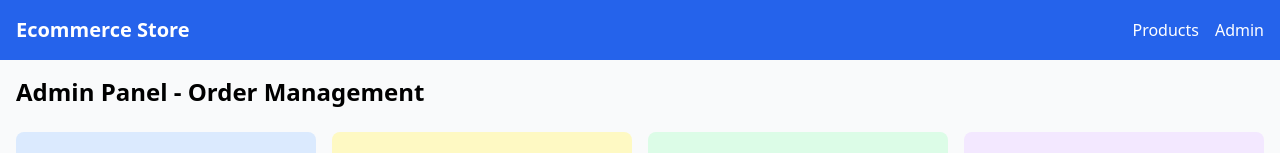
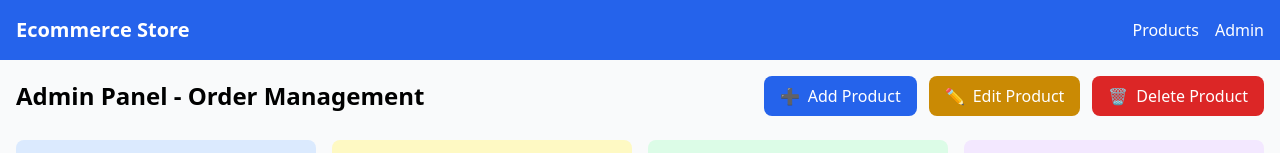
Before and after one commit to Amrinakhan/newtest, a Next.js app: page /admin in a window 1280 px wide. Shown: the top 153 px of the page. Built offline with nearby package versions, Linux system fonts and the light colour scheme; no server answers; the database is empty.

Commit message:
Update admin page with product management buttons
Added Add, Edit, and Delete product buttons to admin panel header.

🤖 Generated with [Claude Code](https://claude.com/claude-code)

Co-Authored-By: Claude <noreply@anthropic.com>

```diff
--- a/app/admin/page.tsx
+++ b/app/admin/page.tsx
@@ -1,6 +1,7 @@
 'use client';
 
 import { useState, useEffect } from 'react';
+import { useRouter } from 'next/navigation';
 
 interface Order {
   id: number;
@@ -12,6 +13,7 @@ interface Order {
 }
 
 export default function AdminPage() {
+  const router = useRouter();
   const [orders, setOrders] = useState<Order[]>([]);
   const [loading, setLoading] = useState(true);
   const [filter, setFilter] = useState<'all' | 'pending' | 'purchased'>('all');
@@ -84,7 +86,34 @@ export default function AdminPage() {
 
   return (
     <div>
-      <h1 className="text-2xl font-bold mb-6">Admin Panel - Order Management</h1>
+      <div className="flex justify-between items-center mb-6">
+        <h1 className="text-2xl font-bold">Admin Panel - Order Management</h1>
+
+        {/* Product Management Buttons */}
+        <div className="flex gap-3">
+          <button
+            onClick={() => router.push('/add-product')}
+            className="bg-blue-600 hover:bg-blue-700 text-white px-4 py-2 rounded-lg flex items-center gap-2 transition-colors"
+          >
+            <span>➕</span>
+            Add Product
+          </button>
+          <button
+            onClick={() => router.push('/edit-product')}
+            className="bg-yellow-600 hover:bg-yellow-700 text-white px-4 py-2 rounded-lg flex items-center gap-2 transition-colors"
+          >
+            <span>✏️</span>
+            Edit Product
+          </button>
+          <button
+            onClick={() => router.push('/delete-product')}
+            className="bg-red-600 hover:bg-red-700 text-white px-4 py-2 rounded-lg flex items-center gap-2 transition-colors"
+          >
+            <span>🗑️</span>
+            Delete Product
+          </button>
+        </div>
+      </div>
 
       {/* Statistics Cards */}
       <div className="grid grid-cols-1 md:grid-cols-4 gap-4 mb-6">
```
